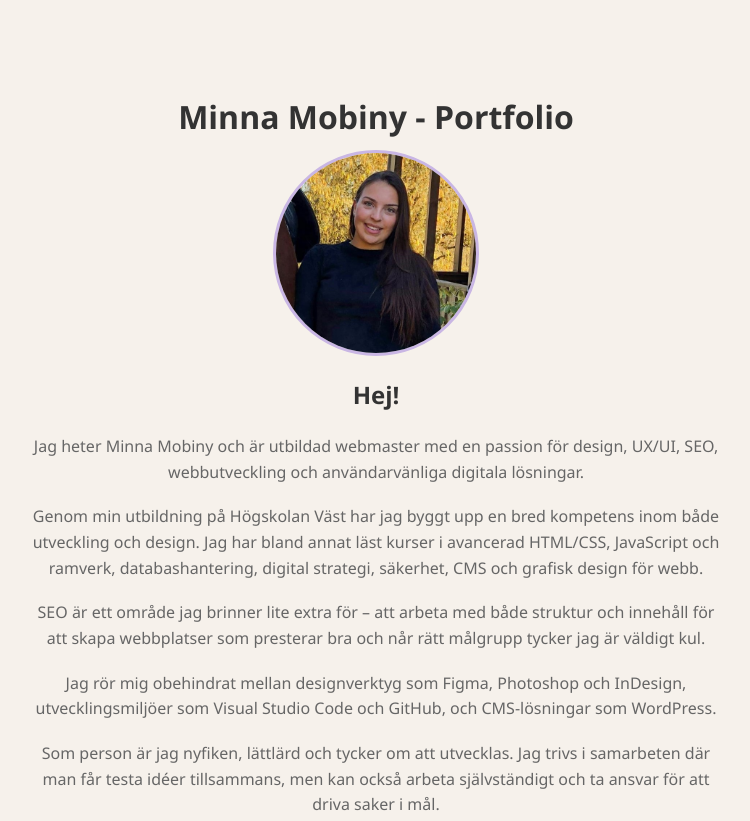
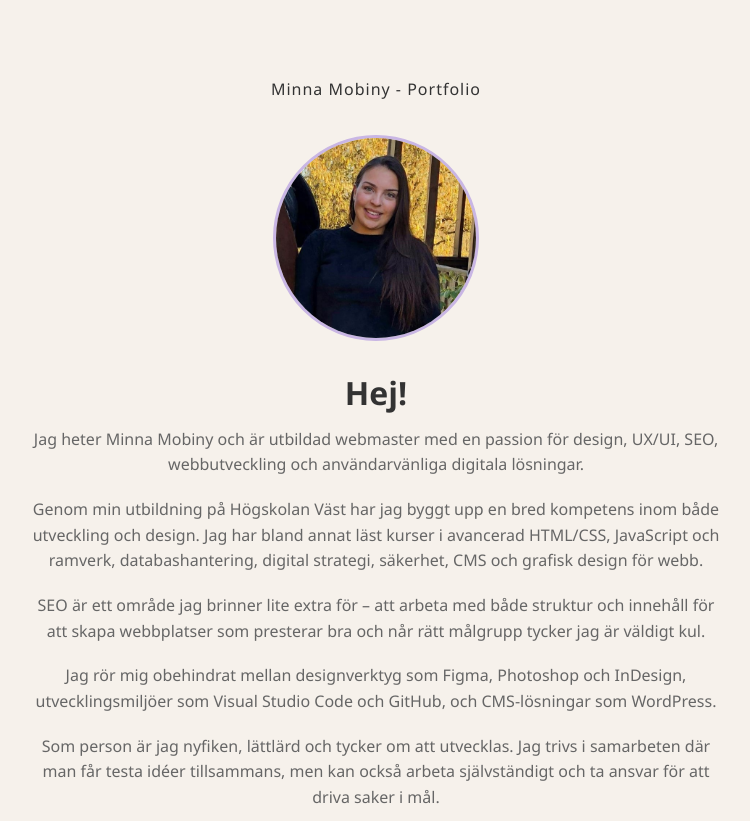
Before and after one commit to MinnaMobiny/portfolio, a plain HTML site: page index.html in a window 1280 px wide. Shown: the top 821 px of the page, without its empty margins (264-1014 px from the left). Drawn offline with Linux system fonts and the light colour scheme.

Commit message:
Design ändring

```diff
--- a/css/styles.css
+++ b/css/styles.css
@@ -110,6 +110,14 @@ footer a {
 }
 
 .intro h1 {
+  font-weight: 300;
+  font-size: 1rem;
+  color: #333;
+  margin-bottom: 2rem;
+  letter-spacing: 1px;
+}
+
+.intro h2 {
   font-size: 2rem;
   margin-bottom: 0.5rem;
 }
```
